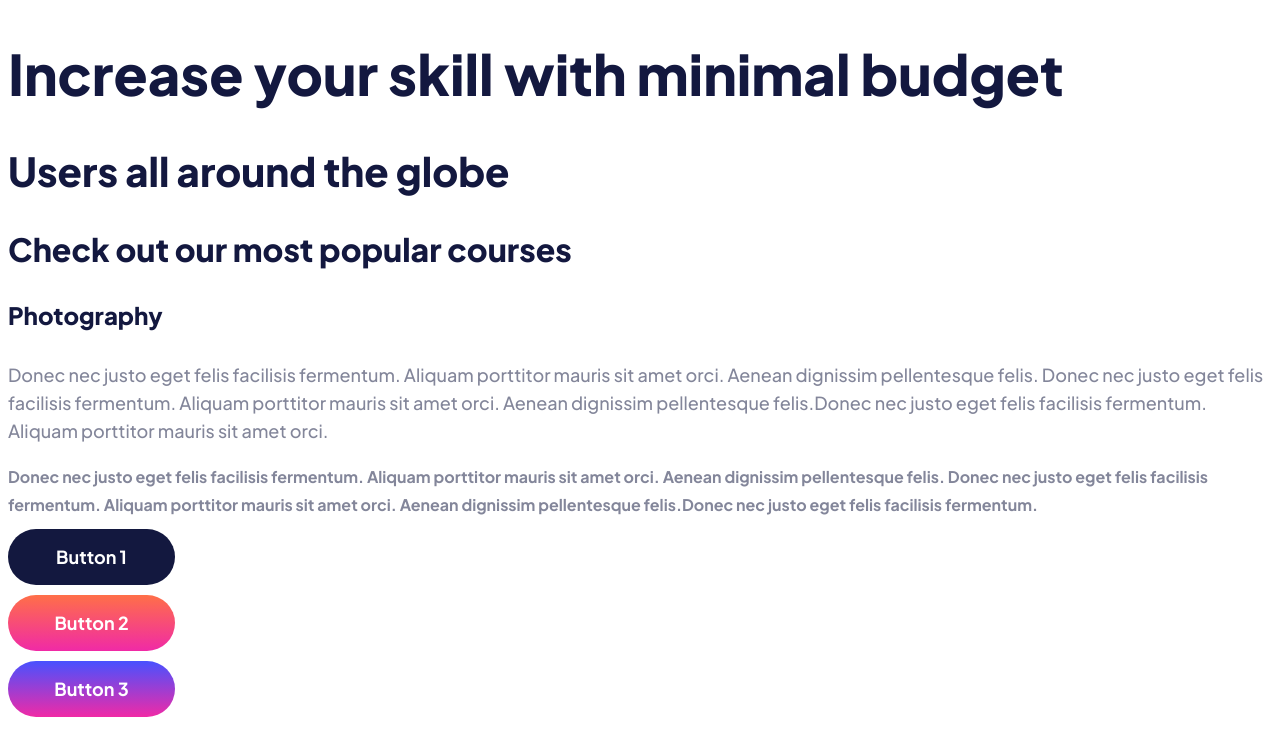
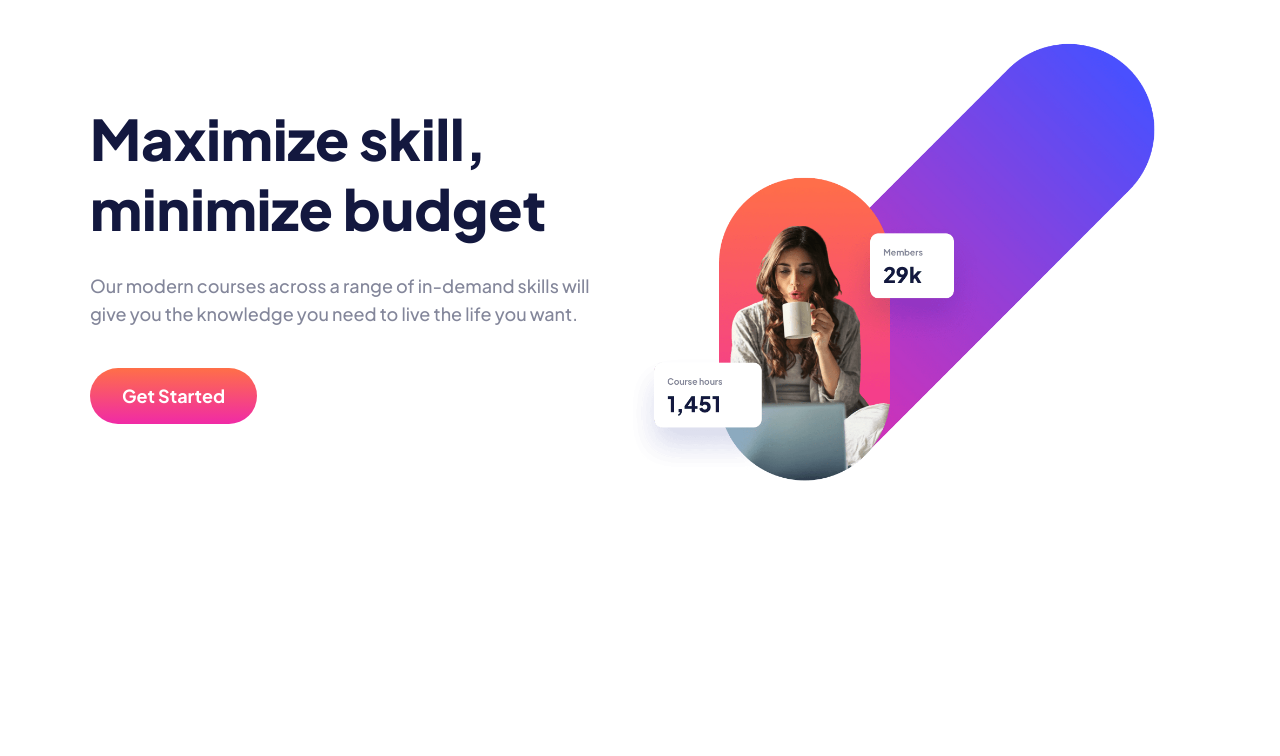
Before and after one commit to nathansoussana/skilled-elearning-landing-page, a React (Vite) app: page / in a window 1280 px wide. Shown: the top 756 px of the page. Built offline with nearby package versions, Linux system fonts and the light colour scheme.

Commit message:
Partly completed hero section

```diff
--- a/src/css/main.css
+++ b/src/css/main.css
@@ -42,6 +42,11 @@ small {
   font-size: 16px;
 }
 
+.container {
+  max-width: 1100px;
+  margin: 0 auto;
+}
+
 .button {
   width: 167px;
   height: 56px;
@@ -82,4 +87,25 @@ small {
   background: linear-gradient(0deg, rgba(255, 255, 255, 0.5) 0%, rgba(255, 255, 255, 0.5) 100%), linear-gradient(180deg, #4851FF -54.32%, #F02AA6 100%);
 }
 
+.hero {
+  display: flex;
+  align-items: center;
+}
+
+.hero-content-title {
+  margin: 0 0 29px;
+}
+
+.hero-content-text {
+  margin: 0;
+}
+
+.button-2 {
+  margin: 40px 0 0;
+}
+
+.hero-img-img {
+  max-width: 100%;
+}
+
 /*# sourceMappingURL=main.css.map */
--- a/src/jsx/App.jsx
+++ b/src/jsx/App.jsx
@@ -1,18 +1,18 @@
-import Library from './Library'
+// import Library from './Library'
 import Navbar from './Navbar'
-// import Hero from './Hero'
+import Hero from './Hero'
 // import Courses from './Courses'
 // import Footer from './Footer'
 
 function App() {
   return (
-    <>
-      <Library />
+    <div className="container">
+      {/* <Library /> */}
       {/* <Navbar /> */}
-      {/* <Hero /> */}
+      <Hero />
       {/* <Courses /> */}
       {/* <Footer /> */}
-    </>
+    </div>
   )
 }
 
--- a/src/jsx/Hero.jsx
+++ b/src/jsx/Hero.jsx
@@ -1,3 +1,17 @@
+import { Button2 } from './Buttons'
+
 export default function Hero() {
-  return <h2>Hero Section</h2>
+  return (
+    <section className="hero">
+      <div className="hero-content">
+        <h1 className="hero-content-title">Maximize skill, minimize budget</h1>
+        <p className="hero-content-text">Our modern courses across a range of in-demand skills will give you the knowledge you need to live the life you want.</p>
+        <Button2 url="" text="Get Started"/>
+      </div>
+
+      <div className="hero-img">
+        <img className="hero-img-img" src="public/image-hero-desktop.png" alt="An illustration of a lady studying at home" />
+      </div>
+    </section>
+  )
 }
--- a/src/sass/_general.sass
+++ b/src/sass/_general.sass
@@ -34,3 +34,7 @@ p
 small
   font-weight: 700
   font-size: 16px
+
+.container
+  max-width: 1100px
+  margin: 0 auto
--- /dev/null
+++ b/src/sass/_hero.sass
@@ -0,0 +1,15 @@
+.hero
+  display: flex
+  align-items: center
+
+.hero-content-title
+  margin: 0 0 29px
+
+.hero-content-text
+  margin: 0
+
+.button-2
+  margin: 40px 0 0
+
+.hero-img-img
+  max-width: 100%
--- a/src/sass/main.sass
+++ b/src/sass/main.sass
@@ -1,3 +1,4 @@
 @use 'variables'
 @use 'general'
 @use 'buttons'
+@use 'hero'
```
Also changed, not shown: 1 other file (tests, documents, lock files or other folders).
